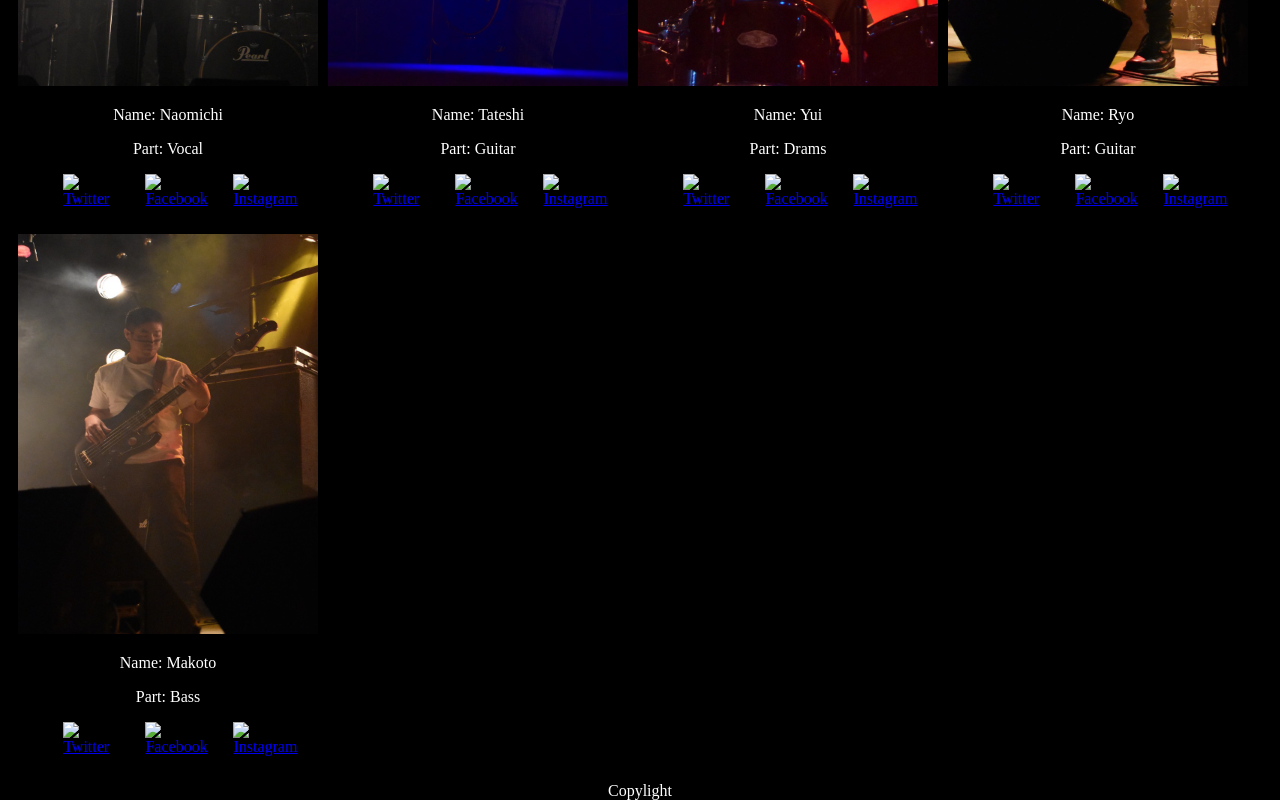
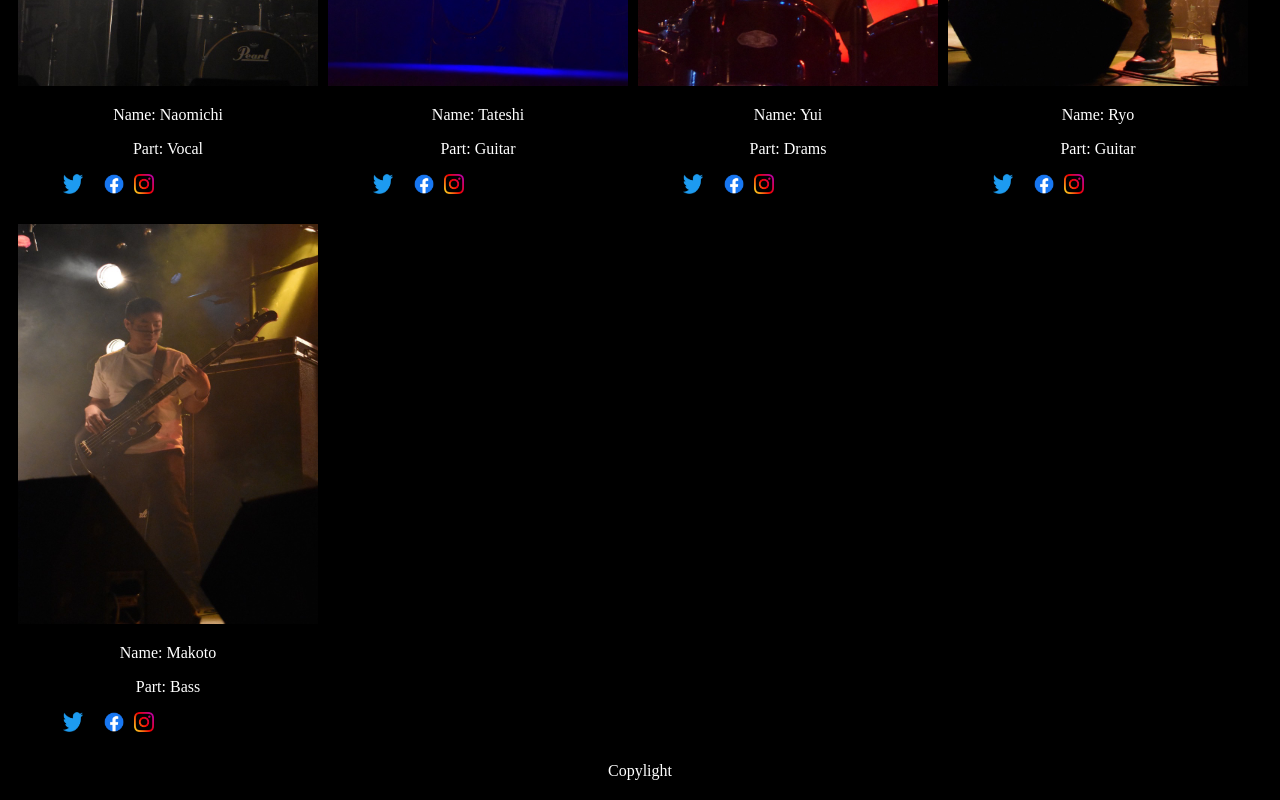
Before and after one commit to mystmakoto/mystmakoto.github.io, a plain HTML site: page profile.html in a window 1280 px wide. Shown: the part 482-1282 px from the top of the page. Drawn offline with Linux system fonts and the light colour scheme.

Commit message:
Update profile.html

```diff
--- a/profile.html
+++ b/profile.html
@@ -29,9 +29,9 @@
                     <p>Name: Naomichi</p>
                     <p>Part: Vocal</p>
                     <ul>
-                        <li><a href="https://twitter.com/" target="_blank"><img src="./logo/twitter_logo.png" alt="Twitter" width="20px" height="20px"></a><li>
-                        <li><a href="https://www.facebook.com/" target="_blank"><img src="./logo/facebook_logo.png" alt="Facebook" width="20px" height="20px"></li>
-                        <li><a href="https://www.instagram.com/" target="_blank"><img src="./logo/instagram_logo.png" alt="Instagram" width="20px" height="20px"></a></li>
+                        <li><a href="https://twitter.com/" target="_blank"><img src="https://github.com/mystmakoto/mystmakoto.github.io/blob/main/twitter_logo.png?raw=true" alt="Twitter" width="20px" height="20px"></a><li>
+                        <li><a href="https://www.facebook.com/" target="_blank"><img src="https://github.com/mystmakoto/mystmakoto.github.io/blob/main/facebook_logo.png?raw=true" alt="Facebook" width="20px" height="20px"></li>
+                        <li><a href="https://www.instagram.com/" target="_blank"><img src="https://github.com/mystmakoto/mystmakoto.github.io/blob/main/instagram_logo.png?raw=true" alt="Instagram" width="20px" height="20px"></a></li>
                     </ul>
                 </div>
 
@@ -40,9 +40,9 @@
                     <p>Name: Tateshi</p>
                     <p>Part: Guitar</p>
                     <ul>
-                        <li><a href="https://twitter.com/" target="_blank"><img src="./logo/twitter_logo.png" alt="Twitter" width="20px" height="20px"></a><li>
-                        <li><a href="https://www.facebook.com/" target="_blank"><img src="./logo/facebook_logo.png" alt="Facebook" width="20px" height="20px"></li>
-                        <li><a href="https://www.instagram.com/" target="_blank"><img src="./logo/instagram_logo.png" alt="Instagram" width="20px" height="20px"></a></li>
+                        <li><a href="https://twitter.com/" target="_blank"><img src="https://github.com/mystmakoto/mystmakoto.github.io/blob/main/twitter_logo.png?raw=true" alt="Twitter" width="20px" height="20px"></a><li>
+                        <li><a href="https://www.facebook.com/" target="_blank"><img src="https://github.com/mystmakoto/mystmakoto.github.io/blob/main/facebook_logo.png?raw=true" alt="Facebook" width="20px" height="20px"></li>
+                        <li><a href="https://www.instagram.com/" target="_blank"><img src="https://github.com/mystmakoto/mystmakoto.github.io/blob/main/instagram_logo.png?raw=true" alt="Instagram" width="20px" height="20px"></a></li>
                 </ul>
                 </div>
 
@@ -51,9 +51,9 @@
                     <p>Name: Yui</p>
                     <p>Part: Drams</p>
                     <ul>
-                        <li><a href="https://twitter.com/" target="_blank"><img src="./logo/twitter_logo.png" alt="Twitter" width="20px" height="20px"></a><li>
-                        <li><a href="https://www.facebook.com/" target="_blank"><img src="./logo/facebook_logo.png" alt="Facebook" width="20px" height="20px"></li>
-                        <li><a href="https://www.instagram.com/" target="_blank"><img src="./logo/instagram_logo.png" alt="Instagram" width="20px" height="20px"></a></li>
+                        <li><a href="https://twitter.com/" target="_blank"><img src="https://github.com/mystmakoto/mystmakoto.github.io/blob/main/twitter_logo.png?raw=true" alt="Twitter" width="20px" height="20px"></a><li>
+                        <li><a href="https://www.facebook.com/" target="_blank"><img src="https://github.com/mystmakoto/mystmakoto.github.io/blob/main/facebook_logo.png?raw=true" alt="Facebook" width="20px" height="20px"></li>
+                        <li><a href="https://www.instagram.com/" target="_blank"><img src="https://github.com/mystmakoto/mystmakoto.github.io/blob/main/instagram_logo.png?raw=true" alt="Instagram" width="20px" height="20px"></a></li>
                 </ul>
                 </div>
 
@@ -62,9 +62,9 @@
                     <p>Name: Ryo</p>
                     <p>Part: Guitar</p>
                     <ul>
-                        <li><a href="https://twitter.com/" target="_blank"><img src="./logo/twitter_logo.png" alt="Twitter" width="20px" height="20px"></a><li>
-                        <li><a href="https://www.facebook.com/" target="_blank"><img src="./logo/facebook_logo.png" alt="Facebook" width="20px" height="20px"></li>
-                        <li><a href="https://www.instagram.com/" target="_blank"><img src="./logo/instagram_logo.png" alt="Instagram" width="20px" height="20px"></a></li>
+                        <li><a href="https://twitter.com/" target="_blank"><img src="https://github.com/mystmakoto/mystmakoto.github.io/blob/main/twitter_logo.png?raw=true" alt="Twitter" width="20px" height="20px"></a><li>
+                        <li><a href="https://www.facebook.com/" target="_blank"><img src="https://github.com/mystmakoto/mystmakoto.github.io/blob/main/facebook_logo.png?raw=true" alt="Facebook" width="20px" height="20px"></li>
+                        <li><a href="https://www.instagram.com/" target="_blank"><img src="https://github.com/mystmakoto/mystmakoto.github.io/blob/main/instagram_logo.png?raw=true" alt="Instagram" width="20px" height="20px"></a></li>
                     </ul>
                 </div>
 
@@ -73,9 +73,9 @@
                     <p>Name: Makoto</p>
                     <p>Part: Bass</p>
                     <ul>
-                        <li><a href="https://twitter.com/makonotty" target="_blank"><img src="./logo/twitter_logo.png" alt="Twitter" width="20px" height="20px"></a><li>
-                        <li><a href="https://www.facebook.com/hatano.makoto.9" target="_blank"><img src="./logo/facebook_logo.png" alt="Facebook" width="20px" height="20px"></li>
-                        <li><a href="https://www.instagram.com/mystmakoto" target="_blank"><img src="./logo/instagram_logo.png" alt="Instagram" width="20px" height="20px"></a></li>
+                        <li><a href="https://twitter.com/makonotty" target="_blank"><img src="https://github.com/mystmakoto/mystmakoto.github.io/blob/main/twitter_logo.png?raw=true" alt="Twitter" width="20px" height="20px"></a><li>
+                        <li><a href="https://www.facebook.com/hatano.makoto.9" target="_blank"><img src="https://github.com/mystmakoto/mystmakoto.github.io/blob/main/facebook_logo.png?raw=true" alt="Facebook" width="20px" height="20px"></li>
+                        <li><a href="https://www.instagram.com/mystmakoto" target="_blank"><img src="https://github.com/mystmakoto/mystmakoto.github.io/blob/main/instagram_logo.png?raw=true" alt="Instagram" width="20px" height="20px"></a></li>
                     </ul>
                 </div>
         </div>
```
